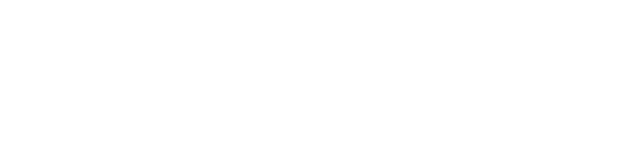
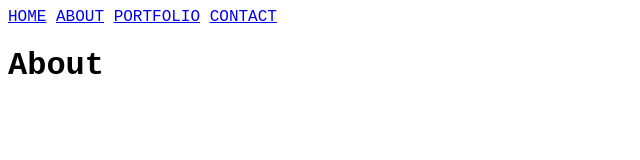
Before and after one commit to Stepanovic95/web-agency, a plain HTML site: page about.html in a window 1280 px wide. Shown: the whole page, without its empty margins (0-640 px from the left). Drawn offline with Linux system fonts and the light colour scheme.

Commit message:
Add files via upload
added nav bar for all four HTML pages

```diff
--- a/about.html
+++ b/about.html
@@ -1,12 +1,22 @@
 <!DOCTYPE html>
 <html lang="en">
+
 <head>
     <meta charset="UTF-8">
     <meta name="viewport" content="width=device-width, initial-scale=1.0">
     <meta http-equiv="X-UA-Compatible" content="ie=edge">
-    <title>Document</title>
+    <link rel="stylesheet" href="mainagency.css">
+    <title>About</title>
 </head>
+
 <body>
+    <nav>
+        <a href="#">HOME</a>
+        <a href="#">ABOUT</a>
+        <a href="#">PORTFOLIO</a>
+        <a href="#">CONTACT</a>
+    </nav>
+    <h1>About</h1>
+</body>
 
-</body>
 </html>
```
Also changed, not shown: Contact.html (+12 -2 lines), index.html (+10 -0 lines), portfolio.html (+10 -0 lines).
